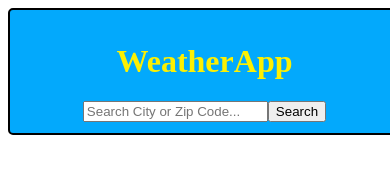
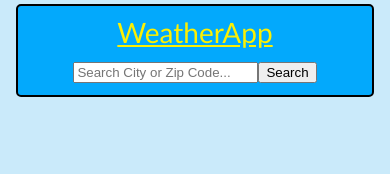
Before and after one commit to dstock3/weatherApp, a website built with webpack: page dist/index.html in a window 390 px wide. Built offline with nearby package versions, Linux system fonts and the light colour scheme.

Commit message:
Added a CSS reset. Adjusted style components accordingly. Adjusted selectors in the media query.

```diff
--- a/package.json
+++ b/package.json
@@ -17,6 +17,7 @@
     "webpack-cli": "^4.8.0"
   },
   "dependencies": {
-    "lodash": "^4.17.21"
+    "lodash": "^4.17.21",
+    "reset-css": "^5.0.1"
   }
 }
--- a/src/index.js
+++ b/src/index.js
@@ -1,5 +1,11 @@
 import _ from 'lodash';
 import './style.css';
+import 'reset-css';
+
+const head = document.getElementsByTagName("head")[0];
+const meta = elementBuilder("meta", "meta-tag", head);
+meta.setAttribute("name", "viewport");
+meta.setAttribute("content", "width=device-width, initial-scale=1");
 
 function elementBuilder (elType, className, parent) {
   const newElement = document.createElement(elType);
@@ -130,8 +136,8 @@ const weather = async (term) => {
 const searchElements = (() => {
   const headContainer = elementBuilder("div", "head-container", body);
 
-  const head = elementBuilder("h1", "head", headContainer);
-  head.textContent = "WeatherApp";
+  const header = elementBuilder("h1", "head", headContainer);
+  header.textContent = "WeatherApp";
 
   const searchContainer = elementBuilder("div", "search-container", headContainer);
 
--- a/src/style.css
+++ b/src/style.css
@@ -1,9 +1,18 @@
 body {
     font-size: 1.2em;
+    background-color: #caeafa;
+}
+
+.head {
+    font-size: 2.25em;
+    padding-bottom: 5%;
+    font-family: 'Gill Sans', 'Gill Sans MT', Calibri, 'Trebuchet MS', sans-serif;
+    text-decoration: underline;
 }
 
 .head-container {
     margin: auto;
+    margin-top: 1%;
     display: flex;
     flex-direction: column;
     align-items: center;
@@ -21,6 +30,7 @@ body {
 
 .weather-container {
     margin: auto;
+    margin-top: 1%;
     display: flex;
     align-items: center;
     justify-content: space-around;
@@ -36,12 +46,15 @@ body {
         font-size: 1em;
     }
 
+    .head {
+        font-size: 1.75em;
+    }
+
     .head-container {
-        width: 98%;
+        width: 85%;
     }
 
     .weather-container {
-        width: 100%;
+        width: 85%;
     }
-
 }
```
Also changed, not shown: dist/bundle.js, 1 other file.
